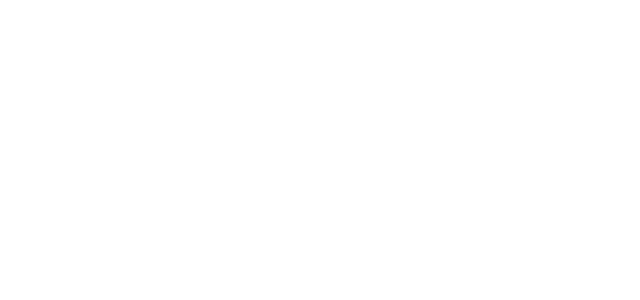
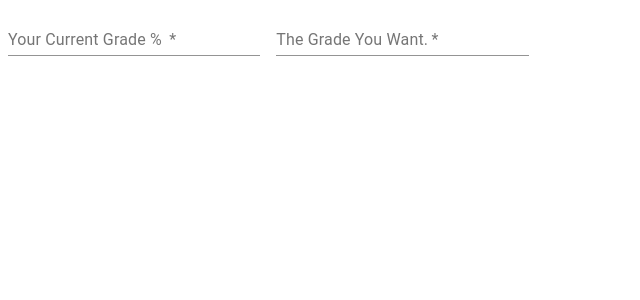
Before and after one commit to J3ffJessie/KMS-Knights-GradeChecker, a React (Create React App) app: page / in a window 1280 px wide. Shown: the top 300 px of the page, without its empty margins (0-640 px from the left). Built offline with nearby package versions, Linux system fonts and the light colour scheme.

Commit message:
Add basic form setup

```diff
--- a/src/App.js
+++ b/src/App.js
@@ -1,10 +1,28 @@
 import React from 'react';
+import TextField from '@material-ui/core/TextField';
+import {makeStyles} from '@material-ui/core/styles';
+
+
+const useStyles = makeStyles((theme) => ({
+  root: {
+    '& .MuiTextField-root': {
+      margin: theme.spacing(1),
+      width: '25ch',
+    },
+  },
+}));
 
 const GradeCheck = () => {
+
+  const classes = useStyles();
+  const currentGrade= '';
+  const gradeWanted='';
+
   return (
-    <div>
-
-    </div>
+    <form className={classes.root} noValidate autoComplete="off">
+      <TextField required id="standard-required" label="Your Current Grade % "  />
+      <TextField required id="standard-required" label="The Grade You Want." />
+    </form>
   );
 };
 
```
Also changed, not shown: src/App.css (deleted, +0 -38 lines).
